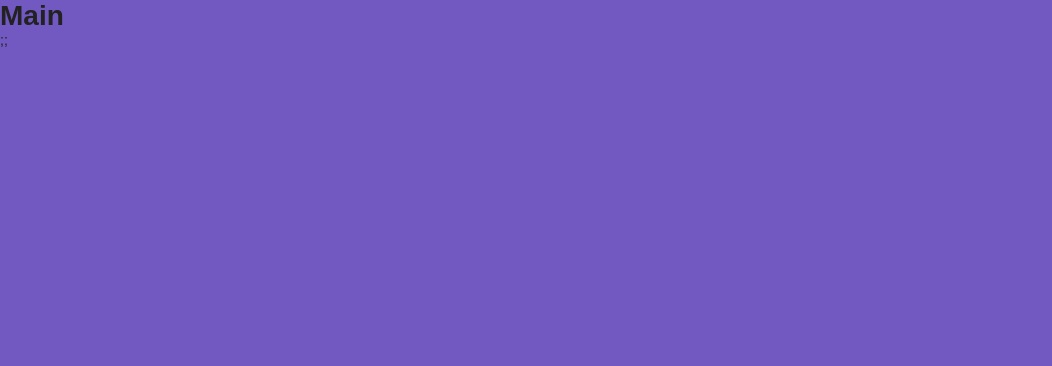
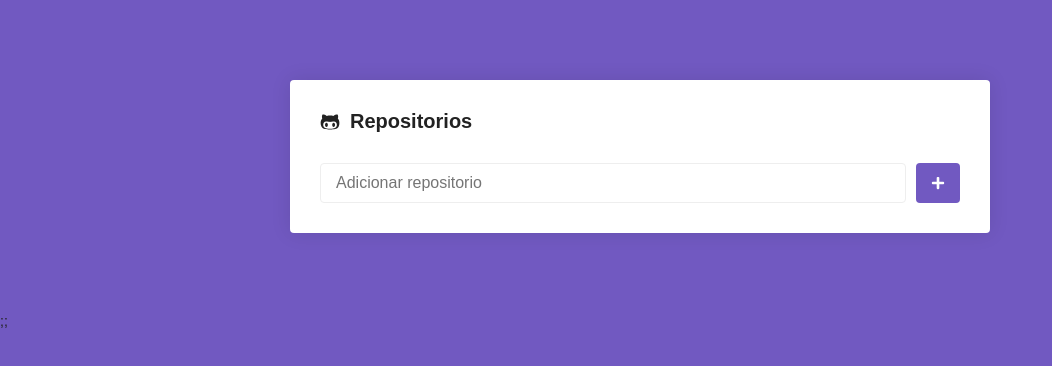
Before and after one commit to msimini/first-app-on-react, a React (Create React App) app: page / in a window 1280 px wide. Shown: the top 366 px of the page, without its empty margins (0-1052 px from the left). Built offline with nearby package versions, Linux system fonts and the light colour scheme.

Commit message:
Estilizando Main

```diff
--- a/src/pages/Main/index.js
+++ b/src/pages/Main/index.js
@@ -1,7 +1,23 @@
 import React from 'react';
 
-// import { Container } from './styles';
+import { FaGithubAlt, FaPlus } from 'react-icons/fa';
+
+import { Container, Form, SubmitButton } from './styles';
 
 export default function Main() {
-  return <h1>Main</h1>;
+  return (
+    <Container>
+      <h1>
+        <FaGithubAlt />
+        Repositorios
+      </h1>
+
+      <Form onSubmit={() => {}}>
+        <input type="text" placeholder="Adicionar repositorio" />
+        <SubmitButton>
+          <FaPlus color="#FFF" size={14} />
+        </SubmitButton>
+      </Form>
+    </Container>
+  );
 }
--- /dev/null
+++ b/src/pages/Main/styles.js
@@ -0,0 +1,49 @@
+import styled from 'styled-components';
+
+export const Container = styled.div`
+  max-width: 700px;
+  background: #fff;
+  border-radius: 4px;
+  box-shadow: 0 0 20px rgba(0, 0, 0, 0.1);
+  padding: 30px;
+  margin: 80px auto;
+
+  h1 {
+    font-size: 20px;
+    display: flex;
+    flex-direction: row;
+    align-items: center;
+
+    svg {
+      margin-right: 10px;
+    }
+  }
+`;
+
+export const Form = styled.form`
+  margin-top: 30px;
+  display: flex;
+  flex-direction: row;
+
+  input {
+    flex: 1;
+    border: 1px solid #eee;
+    padding: 10px 15px;
+    border-radius: 4px;
+    font-size: 16px;
+  }
+`;
+
+export const SubmitButton = styled.button.attrs({
+  type: 'submit',
+})`
+  background: #7159c1;
+  border: 0;
+  padding: 0 15px;
+  margin-left: 10px;
+  border-radius: 4px;
+
+  display: flex;
+  justify-content: center;
+  align-items: center;
+`;
```
